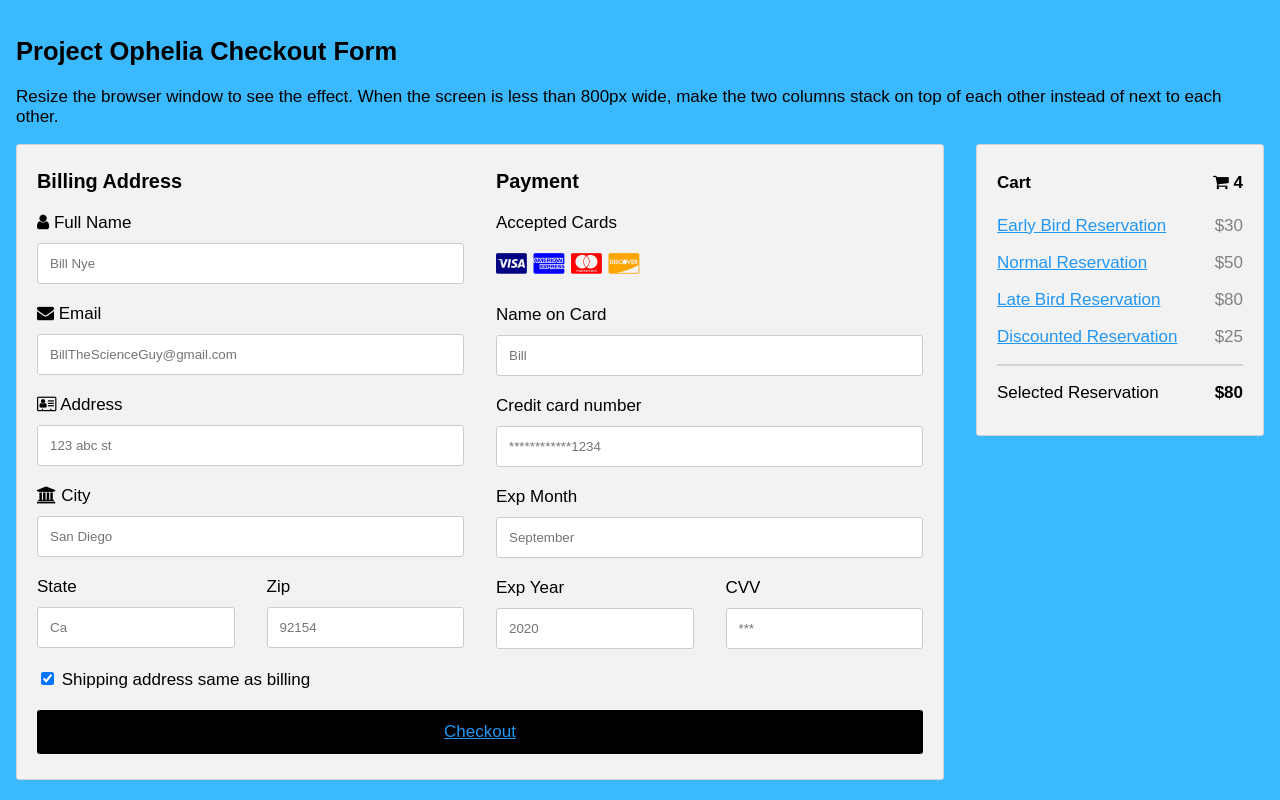
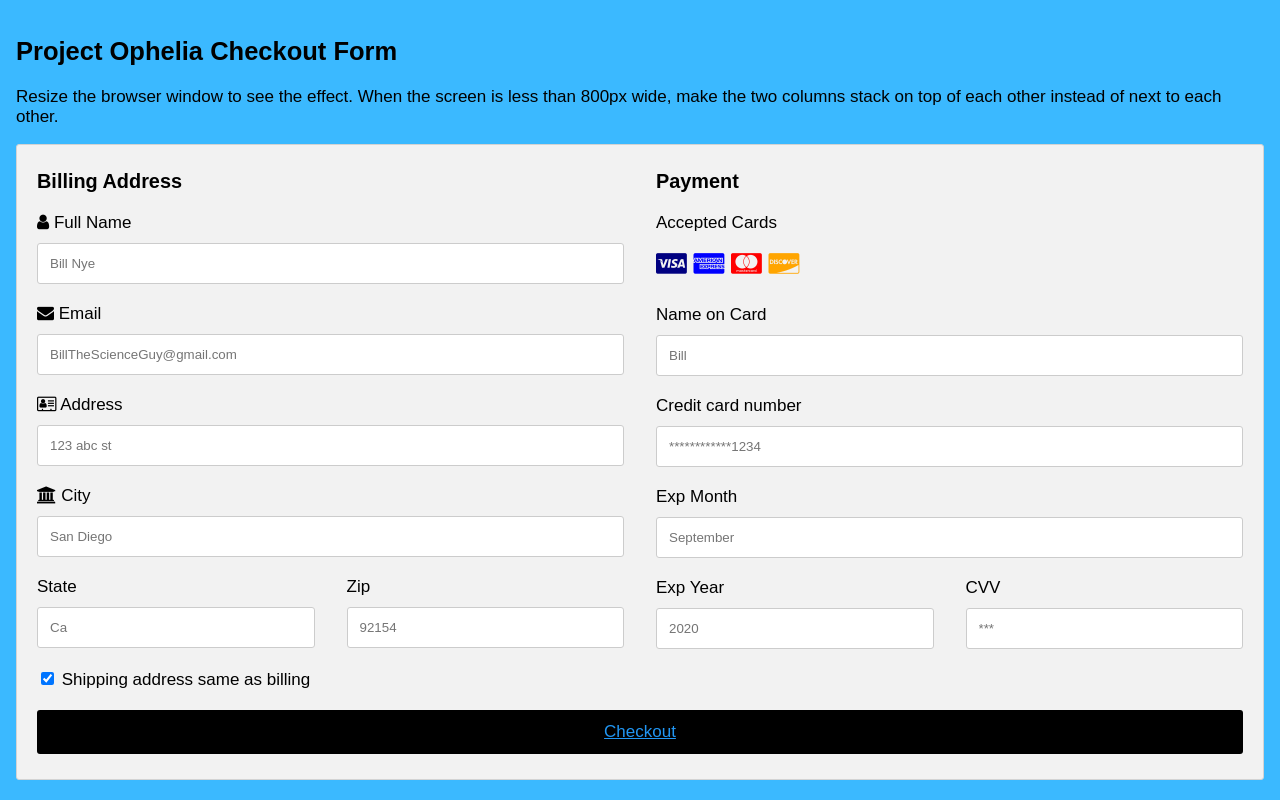
Before and after one commit to kyglowebb/Project_Ophelia, a website: page credit_card.html in a window 1280 px wide. Drawn offline with Linux system fonts and the light colour scheme.

Commit message:
Update credit_card.html
removed wonky checkout system. we will place in another html.

```diff
--- a/credit_card.html
+++ b/credit_card.html
@@ -180,17 +180,7 @@ span.price {
       </form>
     </div>
   </div>
-  <div class="col-25">
-    <div class="container">
-      <h4>Cart <span class="price" style="color:black"><i class="fa fa-shopping-cart"></i> <b>4</b></span></h4>
-      <p><a href="#">Early Bird Reservation</a> <span class="price">$30</span></p>
-      <p><a href="#">Normal Reservation</a> <span class="price">$50</span></p>
-      <p><a href="#">Late Bird Reservation</a> <span class="price">$80</span></p>
-      <p><a href="#">Discounted Reservation</a> <span class="price">$25</span></p>
-      <hr>
-      <p>Selected Reservation<span class="price" style="color:black"><b>$80</b></span></p>
-    </div>
-  </div>
+
 </div>
 
 </body>
```
